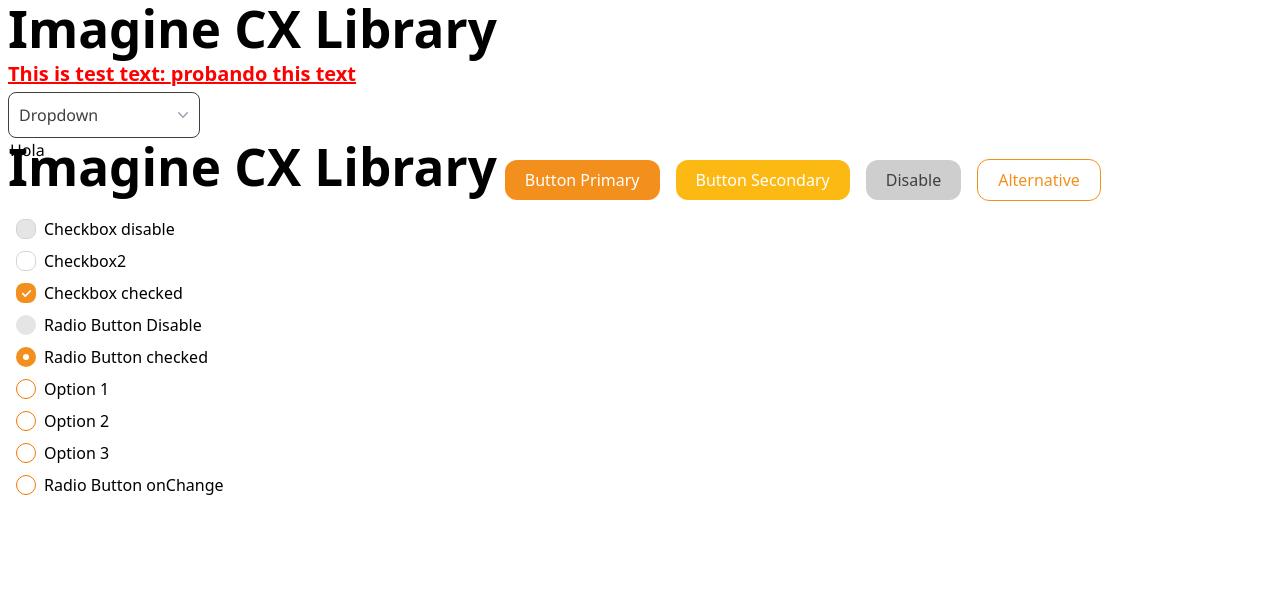
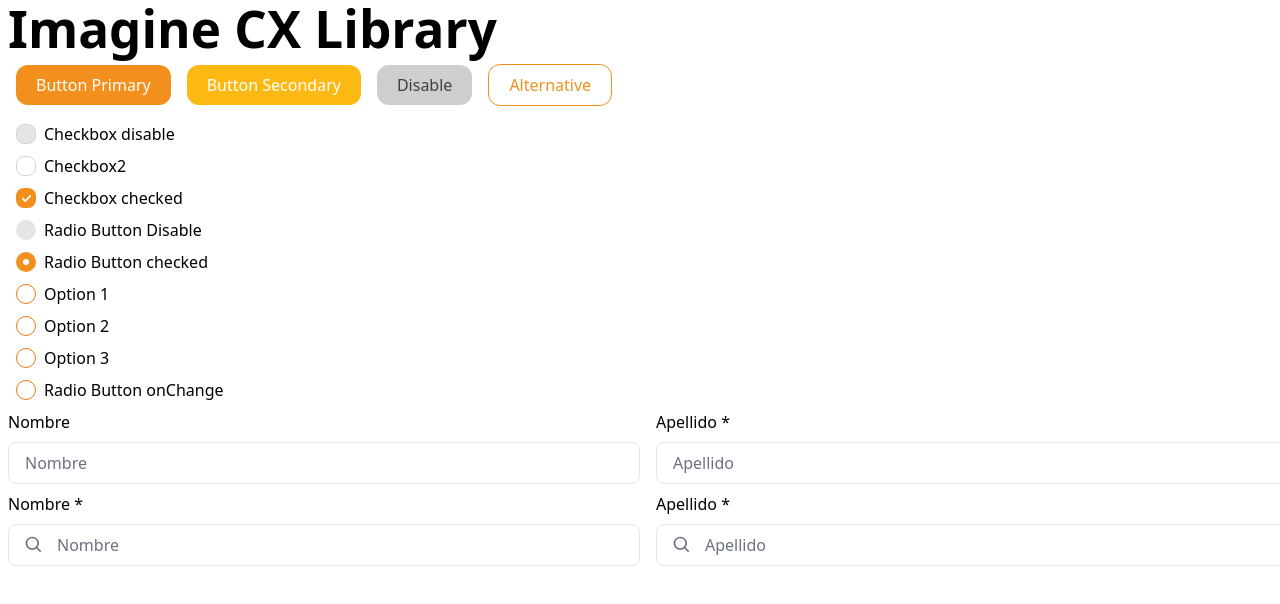
Before and after one commit to Imagine-CX/imaginecx-library, a React (Vite) app: page / in a window 1280 px wide. Shown: the top 604 px of the page. Built offline with nearby package versions, Linux system fonts and the light colour scheme.

Commit message:
InputField with all the properties and icon

```diff
--- a/package.json
+++ b/package.json
@@ -88,6 +88,7 @@
   "license": "MIT",
   "dependencies": {
     "flowbite": "^1.6.5",
-    "flowbite-react": "^0.4.3"
+    "flowbite-react": "^0.4.3",
+    "react-icons": "^4.8.0"
   }
 }
--- a/src/App.tsx
+++ b/src/App.tsx
@@ -1,4 +1,4 @@
-import { Button, CheckBox, Dropdown, Header, Radio } from './components';
+import { Button, CheckBox, Dropdown, Header, InputField, Radio } from './components';
 import { Helloworld } from './components/HelloWorld';
 
 const handleClick = () => {
@@ -18,13 +18,10 @@ const options = [
 function App() {
   return (
     <div className="icx-container icx-w-[100vw] icx-mx-2">
-      <Header text="Imagine CX Library" variant="h1" />
-      <Helloworld text={'probando this text'} />
-      <Dropdown title="Dropdown">
-        <option value="1">Hola</option>
-      </Dropdown>
       <div>
         <Header text="Imagine CX Library" variant="h1" />
+      </div>
+      <div>
         <Button text="Button Primary" color="icx-btn-primary" />
         <Button text="Button Secondary" color="icx-btn-secondary" />
         <Button text="Disable" color="icx-btn-secondary" disabled={true} />
@@ -45,6 +42,14 @@ function App() {
 
         <Radio text="Radio Button onChange" handleChange={handleChange} name="change" />
       </div>
+      <div className="icx-grid icx-grid-cols-2 icx-gap-4">
+        <div>
+          <InputField placeholder="Nombre" label="Nombre" name="nombre" />
+        </div>
+        <div>
+          <InputField placeholder="Apellido" name="apellido" required label="Apellido" />
+        </div>
+      </div>
     </div>
   );
 }
--- /dev/null
+++ b/src/components/Forms/InputField.tsx
@@ -0,0 +1,57 @@
+import { BiSearch } from 'react-icons/bi';
+
+export interface IInputField {
+  placeholder: string;
+  name: string;
+  value?: string;
+  disabled?: boolean;
+  required?: boolean;
+  label?: string;
+  handleChange?: () => void;
+}
+
+export const InputField = ({
+  label,
+  name,
+  value,
+  placeholder,
+  disabled,
+  handleChange,
+  required,
+}: IInputField): JSX.Element => {
+  return (
+    <div className="px-4 py-8 flex flex-col md:flex-row md:items-center md:justify-center gap-8">
+      <div className="icx-w-full icx-flex icx-flex-col icx-gap-y-2">
+        <label>
+          {label} {required ? <span className="icx-text-neutral-500">*</span> : ''}
+        </label>
+        <div className="relative">
+          <input
+            className="icx-w-full icx-py-2 icx-pl-4 icx-pr-4 icx-rounded-lg icx-outline-none icx-border icx-border-neutral-200 icx-text-gray-600 required:border-red-500 invalid:border-red-500"
+            placeholder={placeholder}
+            name={name}
+            value={value}
+            disabled={disabled}
+            onChange={handleChange}
+            required={required}
+          />
+        </div>
+        <label>
+          {label} <span className="icx-text-neutral-500">*</span>
+        </label>
+        <div className="icx-relative">
+          <BiSearch className="icx-text-gray-500 icx-absolute icx-top-1/2 icx--translate-y-1/2 icx-left-4 icx-w-5 icx-h-5" />
+          <input
+            className="icx-w-full icx-py-2 icx-pl-12 icx-pr-4 icx-rounded-lg icx-outline-none icx-border icx-border-neutral-200 icx-text-gray-600"
+            placeholder={placeholder}
+            name={name}
+            value={value}
+            disabled={disabled}
+            onChange={handleChange}
+            required={required}
+          />
+        </div>
+      </div>
+    </div>
+  );
+};
--- a/src/components/Forms/index.ts
+++ b/src/components/Forms/index.ts
@@ -1,2 +1,3 @@
 export * from './CheckBox';
+export * from './InputField';
 export * from './Radio';
--- a/src/components/style.css
+++ b/src/components/style.css
@@ -1,6 +1,7 @@
 @tailwind base;
 @tailwind components;
 @tailwind utilities;
+
 
 @layer base {
   .h1 {
@@ -84,8 +85,10 @@
           icx-border-primary-500
           hover:icx-text-primary-500
           indeterminate:icx-bg-neutral-100
+          checked:icx-bg-primary-400
           focus:icx-ring-1
-          focus:icx-ring-primary-400;
+          focus:icx-ring-primary-400
+          icx-appearance-none
   }
 }
 
```
Also changed, not shown: 1 other file (tests, documents, lock files or other folders).
